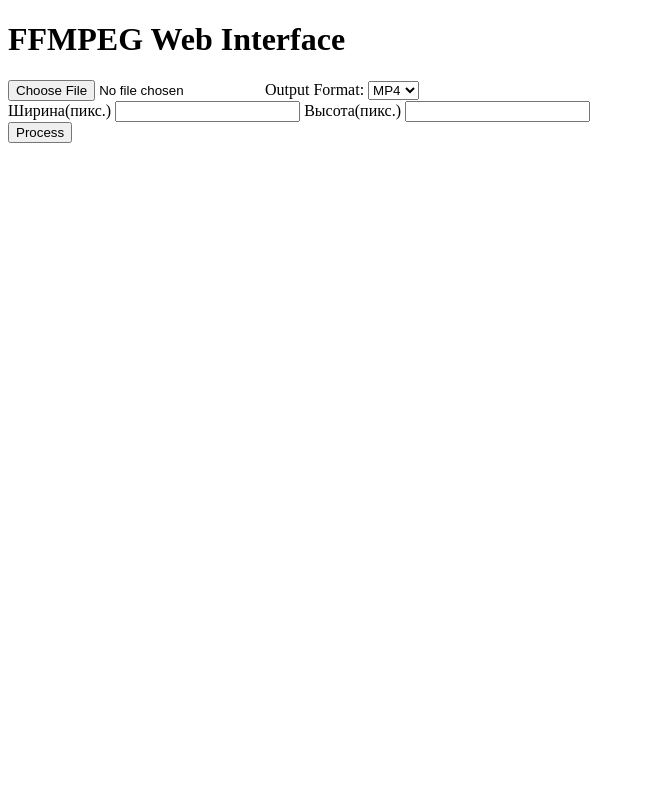
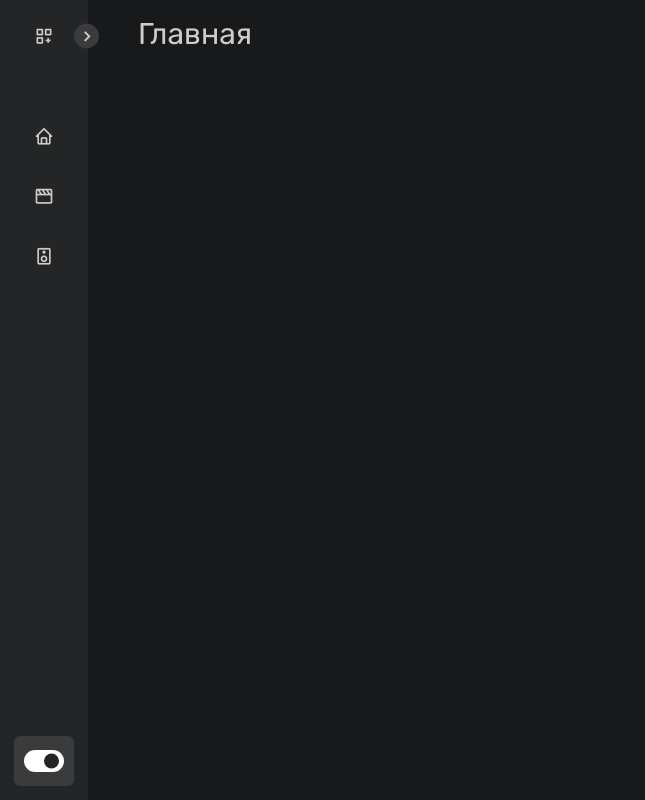
Before and after one commit to JolyNote/FFMPEG_GUI, a Flask app: page / in a window 1280 px wide. Shown: the whole page, without its empty margins (0-645 px from the left). Run offline with Flask 3, Linux system fonts and the light colour scheme.

Commit message:
version 1.0.1

```diff
--- a/app.py
+++ b/app.py
@@ -1,47 +1,91 @@
 from flask import Flask, render_template, request, send_from_directory
 from werkzeug.utils import secure_filename
 import os
-import subprocess
-import shutil
+
 app = Flask(__name__)
 app.config['UPLOAD_FOLDER'] = 'uploads'
+app.config['TEMP_FOLDER'] = 'temp'
 
 @app.route('/')
 def index():
     return render_template('index.html')
 
 @app.route('/upload', methods=['POST'])
+def upload():
+    if 'file' not in request.files:
+        return 'Файл не найден'
 
-def upload():
+    file = request.files['file']
+    if file.filename == '':
+        return 'Неправильный файл'
+
     format = request.form.get('format_name')
+    bitrate = request.form.get('bitrate')
+    delaudio = request.form.get('delaudio')
     x = request.form.get('x')
     y = request.form.get('y')
+
+    filename = secure_filename(file.filename)
+    filename_formatless = file.filename.split('.')[0]
+    save_path = os.path.join(app.config['UPLOAD_FOLDER'], filename)
+
+    if not os.path.exists(save_path):
+        file.save(save_path)
+    return convertation(format, x, y, bitrate, file, filename_formatless, delaudio)
+
+def convertation(format, x, y, bitrate, file, filename_formatless, delaudio):
+
+    # Проверка на существование битрейта
+    if bitrate != '':
+        bitrate_option = f'-b:a {bitrate}k'
+    else:
+        bitrate_option = ''
+
+    # Поверка на существование скейла
+    if x != '' and y != '':
+        scale_option = f'-vf scale={x}:{y}'
+    else:
+        scale_option = ''
+
+    # Удаление аудио из видео
+    if delaudio == '1':
+        del_audio = f'-an'
+    else:
+        del_audio = ''
+
+    os.system(f'ffmpeg -y -i uploads/{file.filename} {scale_option} {bitrate_option} {del_audio} temp/{filename_formatless}.{format}')
+
+    return f'{filename_formatless}.{format} <a href="/download/{filename_formatless}.{format}">Скачать файл </a>'
+
+@app.route('/upload_audio', methods=['POST'])
+def upload_audio():
+    if 'file' not in request.files:
+       return 'Файл не найден'
+
     file = request.files['file']
-    filename_formatless = file.filename.split('.')[0]
-
-    if 'file' not in request.files:
-        return 'Файл не найден'
     if file.filename == '':
         return 'Неправильный файл'
+
+
     filename = secure_filename(file.filename)
+    filename_formatless = file.filename.split('.')[0]
     save_path = os.path.join(app.config['UPLOAD_FOLDER'], filename)
-    if os.path.exists(save_path):
-        os.remove(save_path)
-    file.save(save_path)
 
-    result = os.system(f'ffmpeg -y -i uploads/{file.filename}  -vf scale={x}:{y} temp/{filename_formatless}.{format}')
+    if not os.path.exists(save_path):
+        file.save(save_path)
+    return extraction(file, filename_formatless)
 
-    return f'{filename_formatless}.{format} <a href="/download/{filename_formatless}.{format}">Скачать файл</a>'
+def extraction(file, filename_formatless):
+    os.system(f'ffmpeg -y -i uploads/{file.filename} -vn -f mp3 temp/{filename_formatless}.mp3')
 
+    return f'{filename_formatless}.mp3 <a href="/download/{filename_formatless}.mp3">Скачать файл </a>'
 
 @app.route('/download/<filename>')
 def download(filename):
-    filepath = os.path.join('temp', filename)
-    response = send_from_directory('temp', filename, as_attachment=True)
+    filepath = os.path.join(app.config['TEMP_FOLDER'], filename)
+    response = send_from_directory(app.config['TEMP_FOLDER'], filename, as_attachment=True)
     os.remove(filepath)
     return response
 
-
-
 if __name__ == '__main__':
-    app.run(port=5003)
+    app.run(port=5007)
--- /dev/null
+++ b/static/css/style.css
@@ -0,0 +1,382 @@
+@import url('https://fonts.googleapis.com/css2?family=Rubik&display=swap');
+* {
+  margin: 0;
+  padding: 0;
+  box-sizing: border-box;
+  font-family: 'Rubik', sans-serif;
+}
+
+:root {
+  /* ===== Colors ===== */
+  --body-color: #e4e9f7;
+  --sidebar-color: #fff;
+  --primary-color: #695cfe;
+  --primary-color-light: #f6f5ff;
+  --toggle-color: #ddd;
+  --text-color: #707070;
+
+  /* ====== Transition ====== */
+  --tran-03: all 0.2s ease;
+  --tran-03: all 0.3s ease;
+  --tran-04: all 0.3s ease;
+  --tran-05: all 0.3s ease;
+}
+
+body {
+  min-height: 100vh;
+  background-color: var(--body-color);
+  transition: var(--tran-05);
+}
+
+ul{
+  padding-left: 0;
+}
+
+::selection {
+  background-color: var(--primary-color);
+  color: #fff;
+}
+
+body.dark {
+  --body-color: #18191a;
+  --sidebar-color: #242526;
+  --primary-color: #3a3b3c;
+  --primary-color-light: #3a3b3c;
+  --toggle-color: #fff;
+  --text-color: #ccc;
+}
+
+/* ===== Sidebar ===== */
+.sidebar {
+  position: fixed;
+  top: 0;
+  left: 0;
+  height: 100%;
+  width: 250px;
+  padding: 10px 14px;
+  background: var(--sidebar-color);
+  transition: var(--tran-05);
+  z-index: 100;
+}
+.sidebar.close {
+  width: 88px;
+}
+
+/* ===== Reusable code - Here ===== */
+.sidebar li {
+  height: 50px;
+  list-style: none;
+  display: flex;
+  align-items: center;
+  margin-top: 10px;
+}
+
+.sidebar header .image,
+.sidebar .icon {
+  min-width: 60px;
+  border-radius: 6px;
+}
+
+.sidebar .icon {
+  min-width: 60px;
+  border-radius: 6px;
+  height: 100%;
+  display: flex;
+  align-items: center;
+  justify-content: center;
+  font-size: 20px;
+}
+
+.sidebar .text,
+.sidebar .icon {
+  color: var(--text-color);
+  transition: var(--tran-03);
+}
+
+.sidebar .text {
+  font-size: 17px;
+  font-weight: 500;
+  white-space: nowrap;
+  opacity: 1;
+}
+.sidebar.close .text {
+  opacity: 0;
+}
+/* =========================== */
+
+.sidebar header {
+  position: relative;
+}
+
+.sidebar header .image-text {
+  display: flex;
+  align-items: center;
+}
+.sidebar header .logo-text {
+  display: flex;
+  flex-direction: column;
+}
+header .image-text .name {
+  margin-top: 2px;
+  font-size: 18px;
+  font-weight: 600;
+}
+
+header .image-text .profession {
+  font-size: 16px;
+  margin-top: -2px;
+  display: block;
+}
+
+.sidebar header .image {
+  display: flex;
+  align-items: center;
+  justify-content: center;
+}
+
+.sidebar header .image img {
+  width: 40px;
+  border-radius: 6px;
+}
+
+.sidebar header .toggle {
+  position: absolute;
+  top: 50%;
+  right: -25px;
+  transform: translateY(-50%) rotate(180deg);
+  height: 25px;
+  width: 25px;
+  background-color: var(--primary-color);
+  color: var(--sidebar-color);
+  border-radius: 50%;
+  display: flex;
+  align-items: center;
+  justify-content: center;
+  font-size: 22px;
+  cursor: pointer;
+  transition: var(--tran-05);
+}
+
+body.dark .sidebar header .toggle {
+  color: var(--text-color);
+}
+
+.sidebar.close .toggle {
+  transform: translateY(-50%) rotate(0deg);
+}
+
+.sidebar .menu {
+  margin-top: 40px;
+}
+
+.sidebar li.search-box {
+  border-radius: 6px;
+  background-color: var(--primary-color-light);
+  cursor: pointer;
+  transition: var(--tran-05);
+}
+
+.sidebar li.search-box input {
+  height: 100%;
+  width: 100%;
+  outline: none;
+  border: none;
+  background-color: var(--primary-color-light);
+  color: var(--text-color);
+  border-radius: 6px;
+  font-size: 17px;
+  font-weight: 500;
+  transition: var(--tran-05);
+}
+.sidebar li a {
+  list-style: none;
+  height: 100%;
+  background-color: transparent;
+  display: flex;
+  align-items: center;
+  height: 100%;
+  width: 100%;
+  border-radius: 6px;
+  text-decoration: none;
+  transition: var(--tran-03);
+}
+
+.sidebar li a:hover {
+  background-color: var(--primary-color);
+}
+.sidebar li a:hover .icon,
+.sidebar li a:hover .text {
+  color: var(--sidebar-color);
+}
+body.dark .sidebar li a:hover .icon,
+body.dark .sidebar li a:hover .text {
+  color: var(--text-color);
+}
+
+.sidebar .menu-bar {
+  height: calc(100% - 55px);
+  display: flex;
+  flex-direction: column;
+  justify-content: space-between;
+  overflow-y: scroll;
+}
+.menu-bar::-webkit-scrollbar {
+  display: none;
+}
+.sidebar .menu-bar .mode {
+  border-radius: 6px;
+  background-color: var(--primary-color-light);
+  position: relative;
+  transition: var(--tran-05);
+}
+
+.menu-bar .mode .sun-moon {
+  height: 50px;
+  width: 60px;
+}
+
+.mode .sun-moon i {
+  position: absolute;
+}
+.mode .sun-moon i.sun {
+  opacity: 0;
+}
+body.dark .mode .sun-moon i.sun {
+  opacity: 1;
+}
+body.dark .mode .sun-moon i.moon {
+  opacity: 0;
+}
+
+.menu-bar .bottom-content .toggle-switch {
+  position: absolute;
+  right: 0;
+  height: 100%;
+  min-width: 60px;
+  display: flex;
+  align-items: center;
+  justify-content: center;
+  border-radius: 6px;
+  cursor: pointer;
+}
+.toggle-switch .switch {
+  position: relative;
+  height: 22px;
+  width: 40px;
+  border-radius: 25px;
+  background-color: var(--toggle-color);
+  transition: var(--tran-05);
+}
+
+.switch::before {
+  content: "";
+  position: absolute;
+  height: 15px;
+  width: 15px;
+  border-radius: 50%;
+  top: 50%;
+  left: 5px;
+  transform: translateY(-50%);
+  background-color: var(--sidebar-color);
+  transition: var(--tran-04);
+}
+
+body.dark .switch::before {
+  left: 20px;
+}
+
+.switch-audio {
+  margin-top: 4px;
+  margin-right: 7px;
+  border-radius: 25px;
+  position: relative;
+  display: inline-block;
+  width: 60px;
+  height: 34px;
+}
+
+.switch-audio input {
+  opacity: 0;
+  width: 0;
+  height: 0;
+}
+
+.slider-audio {
+  border-radius: 25px;
+  position: absolute;
+  cursor: pointer;
+  top: 0;
+  left: 0;
+  right: 0;
+  bottom: 0;
+  background-color: #6c757d;
+  -webkit-transition: .4s;
+  transition: .4s;
+}
+
+.delaudio{
+  display: flex;
+}
+
+.slider-audio:before {
+  border-radius: 25px;
+  position: absolute;
+  content: "";
+  height: 26px;
+  width: 26px;
+  left: 4px;
+  bottom: 4px;
+  background-color: white;
+  -webkit-transition: .4s;
+  transition: .4s;
+}
+
+input:checked + .slider-audio {
+  background-color: white;
+}
+
+input:focus + .slider-audio {
+  box-shadow: 0 0 1px #6c757d;
+}
+
+input:checked + .slider-audio:before {
+  -webkit-transform: translateX(26px);
+  -ms-transform: translateX(26px);
+  transform: translateX(26px);
+  background-color: #242526;
+}
+
+/* Rectangle switch */
+.slider.round {
+  border-radius: 34px;
+}
+
+.slider.round:before {
+  border-radius: 50%;
+}
+
+.home {
+  position: absolute;
+  top: 0;
+  top: 0;
+  left: 250px;
+  height: 100vh;
+  width: calc(100% - 250px);
+  background-color: var(--body-color);
+  transition: var(--tran-05);
+}
+.home .text {
+  font-size: 30px;
+  font-weight: 500;
+  color: var(--text-color);
+  padding: 12px 60px;
+}
+
+.sidebar.close ~ .home {
+  left: 78px;
+  height: 100vh;
+  width: calc(100% - 78px);
+}
+body.dark .home .text {
+  color: var(--text-color);
+}
--- a/templates/index.html
+++ b/templates/index.html
@@ -1,23 +1,132 @@
 <!DOCTYPE html>
-<html>
+<html lang="en">
 <head>
-    <title>FFMPEG Web Interface</title>
+  <meta charset="UTF-8">
+  <meta http-equiv="X-UA-Compatible" content="IE=edge">
+  <meta name="viewport" content="width=device-width, initial-scale=1.0">
+  <link href="https://cdn.jsdelivr.net/npm/bootstrap@5.3.2/dist/css/bootstrap.min.css" rel="stylesheet" integrity="sha384-T3c6CoIi6uLrA9TneNEoa7RxnatzjcDSCmG1MXxSR1GAsXEV/Dwwykc2MPK8M2HN" crossorigin="anonymous">
+  <link rel="stylesheet" href="{{ url_for('static', filename='css/style.css')}}">
+  <link href='https://unpkg.com/boxicons@2.1.1/css/boxicons.min.css' rel='stylesheet'>
 </head>
-<body>
-    <h1>FFMPEG Web Interface</h1>
-    <form method="post" action="{{ url_for('upload') }}" enctype="multipart/form-data">
-        <input type="file" name="file">
-        <label for="format_name">Output Format:</label>
-        <select name="format_name">
-            <option value="mp4">MP4</option>
-            <option value="avi">AVI</option>
-            <option value="mkv">MKV</option>
-        </select><br>
-        <label for="x-scale">Ширина(пикс.)</label>
-        <input type="text" id="x-scale" name="x">
-        <label for="y-scale">Высота(пикс.)</label>
-        <input type="text" id="y-scale" name="y"><br>
-        <input type="submit" value="Process">
+
+<body class="dark">
+  <nav class="sidebar close">
+    <header>
+      <div class="image-text">
+        <span class="image">
+            <i class='bx bx-customize icon'></i>
+        </span>
+
+        <div class="text logo-text">
+          <span class="name">FFMPEG</span>
+          <span class="profession">Web UI</span>
+        </div>
+      </div>
+
+      <i class='bx bx-chevron-right toggle'></i>
+    </header>
+
+    <div class="menu-bar">
+      <div class="menu">
+        <ul class="menu-links">
+          <li class="nav-link">
+            <a href="#" data-tab="home">
+              <i class='bx bx-home icon'></i>
+              <span class="text nav-text">Главная</span>
+            </a>
+          </li>
+          <li class="nav-link">
+            <a href="#" data-tab="video-converter">
+              <i class='bx bx-movie icon'></i>
+              <span class="text nav-text">Видео конвертер</span>
+            </a>
+          </li>
+
+          <li class="nav-link">
+            <a href="#" data-tab="audio-converter">
+              <i class='bx bx-speaker icon'></i>
+              <span class="text nav-text">Аудио конвертер</span>
+            </a>
+          </li>
+        </ul>
+      </div>
+
+      <div class="bottom-content">
+        <li class="mode">
+          <div class="sun-moon">
+            <i class='bx bx-moon icon moon'></i>
+            <i class='bx bx-sun icon sun'></i>
+          </div>
+          <span class="mode-text text">Dark mode</span>
+
+          <div class="toggle-switch">
+            <span class="switch"></span>
+          </div>
+        </li>
+
+      </div>
+    </div>
+
+  </nav>
+
+  <section id="home" class="home tab-content">
+    <div class="text">Главная</div>
+
+  </section>
+
+  <section id="video-converter" class="home tab-content" style="display: none;">
+    <div class="text">Видео конвертер</div>
+    <form method="post" class="text" action="{{ url_for('upload') }}" enctype="multipart/form-data">
+        <div class="mb-3 w-25">
+            <label for="formFile" class="form-label">Выберите файл</label>
+            <input class="form-control" name="file" type="file" id="formFile">
+          </div>
+          <div class="mb-3">
+            <label for="format_name">Формат:</label>
+            <select name="format_name" class="form-select w-25" aria-label="">
+                <option selected disabled value=""></option>
+                <option value="mp4">MP4</option>
+                <option value="avi">AVI</option>
+                <option value="mkv">MKV</option>
+            </select>
+          </div>
+        <div class="mb-3 w-25">
+            <label for="x-scale" class="form-label">Ширина(пикс.)</label>
+            <input type="text" name="x" class="form-control" id="x-scale">
+          </div>
+          <div class="mb-3 w-25">
+            <label for="y-scale" class="form-label">Высота(пикс.)</label>
+            <input type="text" name="y" class="form-control" id="y-scale">
+          </div>
+          <div class="mb-3 w-25">
+            <label for="bitrate" class="form-label">Битрейт аудио</label>
+            <input type="text" name="bitrate" class="form-control" id="bitrate">
+          </div>
+          <div class="mb-3 delaudio">
+            <label class="switch-audio">
+                <input name="delaudio" value="1" type="checkbox">
+                <span class="slider-audio"></span>
+            </label>
+            <p>Удалить аудиодорожку</p>
+
+          </div>
+          <button type="submit" class="btn btn-secondary">Отправить</button>
     </form>
+  </section>
+
+  <section id="audio-converter" class="home tab-content" style="display: none;">
+    <div class="text">Аудио конвертер</div>
+    <form method="post" class="text" action="{{ url_for('upload_audio') }}" enctype="multipart/form-data">
+        <div class="mb-3 w-25">
+            <label for="formFile" class="form-label">Выберите файл</label>
+            <input class="form-control" name="file" type="file" id="formFile">
+        </div>
+        <button type="submit" class="btn btn-secondary">Извлечь аудио</button>
+    </form>
+  </section>
+
+  <script src="{{ url_for('static', filename='js/script.js')}}"></script>
+
 </body>
+
 </html>
```
Also changed, not shown: static/js/script.js (added, +35 -0 lines), README.md (deleted).
